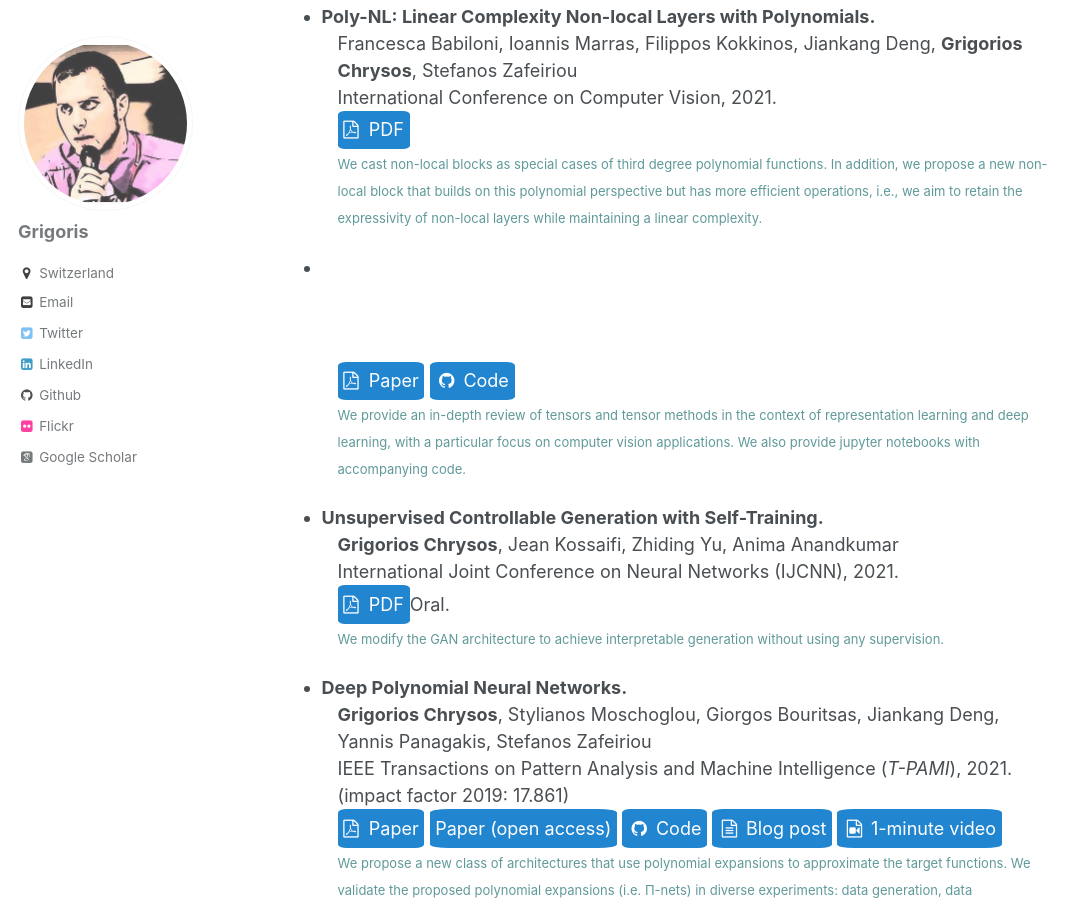
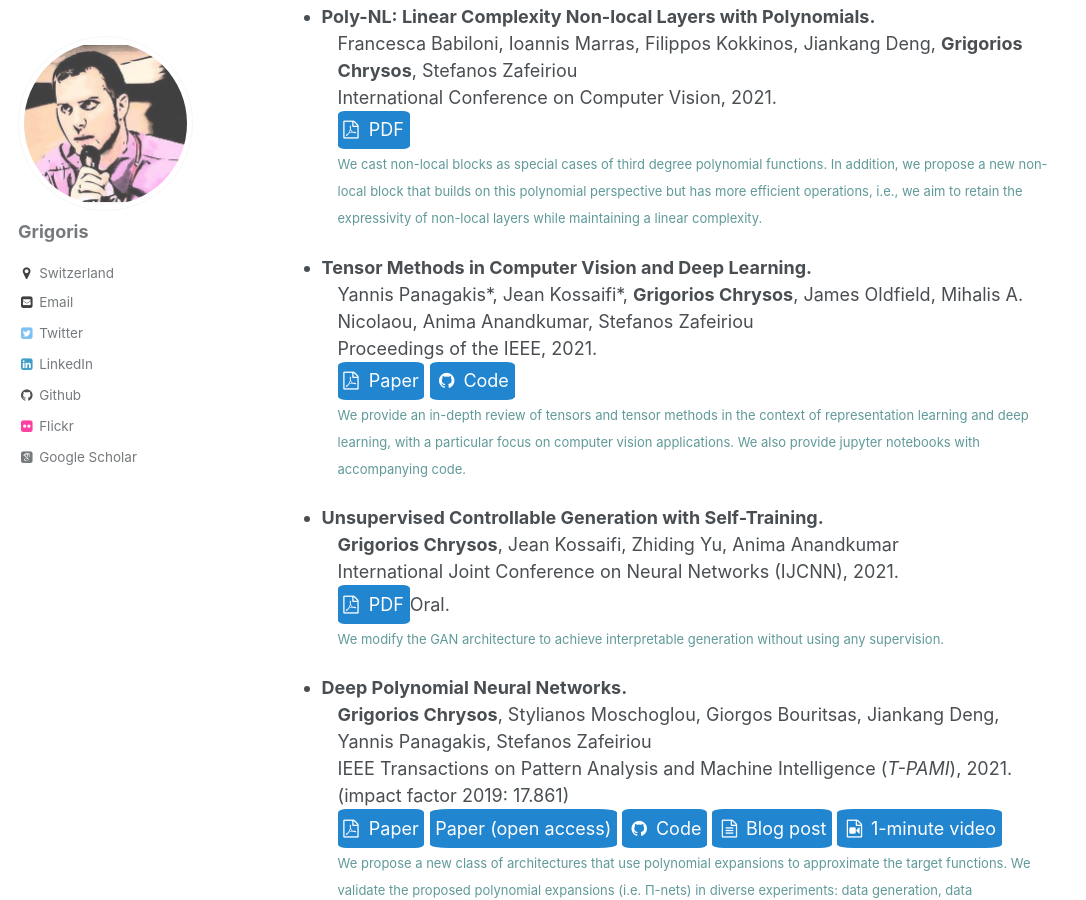
Before and after one commit to grigorisg9gr/grigorisg9gr.github.io, a Jekyll site: the page built from _publications/index.html, in a window 1280 px wide and 900 px high, scrolled down 314 px. Shown: the whole window, without its empty margins (0-1086 px from the left). Built offline with Jekyll 4.4.1, drawn with Linux system fonts in a browser that asks for light colours; some web fonts are replaced.

Commit message:
Fix bug with color.

```diff
--- a/_publications/index.html
+++ b/_publications/index.html
@@ -14,9 +14,11 @@ collection: publications
     <div style="padding-left: 16px">
       <p>Francesca Babiloni, Ioannis Marras, Filippos Kokkinos, Jiankang Deng, <strong>Grigorios Chrysos</strong>, Stefanos Zafeiriou<br>
       International Conference on Computer Vision, 2021. <br>
-      <a style="color: white; text-decoration: none;" href="https://arxiv.org/pdf/2107.02859.pdf"><span class="buttong button-round"> <i class="fa fa-file-pdf-o" aria-hidden="true"></i> &nbsp;PDF</span><br>
+      <a style="color: white; text-decoration: none;" href="https://arxiv.org/pdf/2107.02859.pdf"><span class="buttong button-round"> <i class="fa fa-file-pdf-o" aria-hidden="true"></i> &nbsp;PDF</span></a><br>
       <span style="color: #609999; font-size: 13px; line-height: 13px;">We cast non-local blocks as special cases of third degree polynomial functions. In addition, we propose a new non-local block that builds on this polynomial perspective but has more efficient operations, i.e., we aim to retain the expressivity of non-local layers while maintaining a linear complexity.</span></p>
     </div></li>
+
+
 
 <li><strong>Tensor Methods in Computer Vision and Deep Learning.</strong>
     <div style="padding-left: 16px">
```
